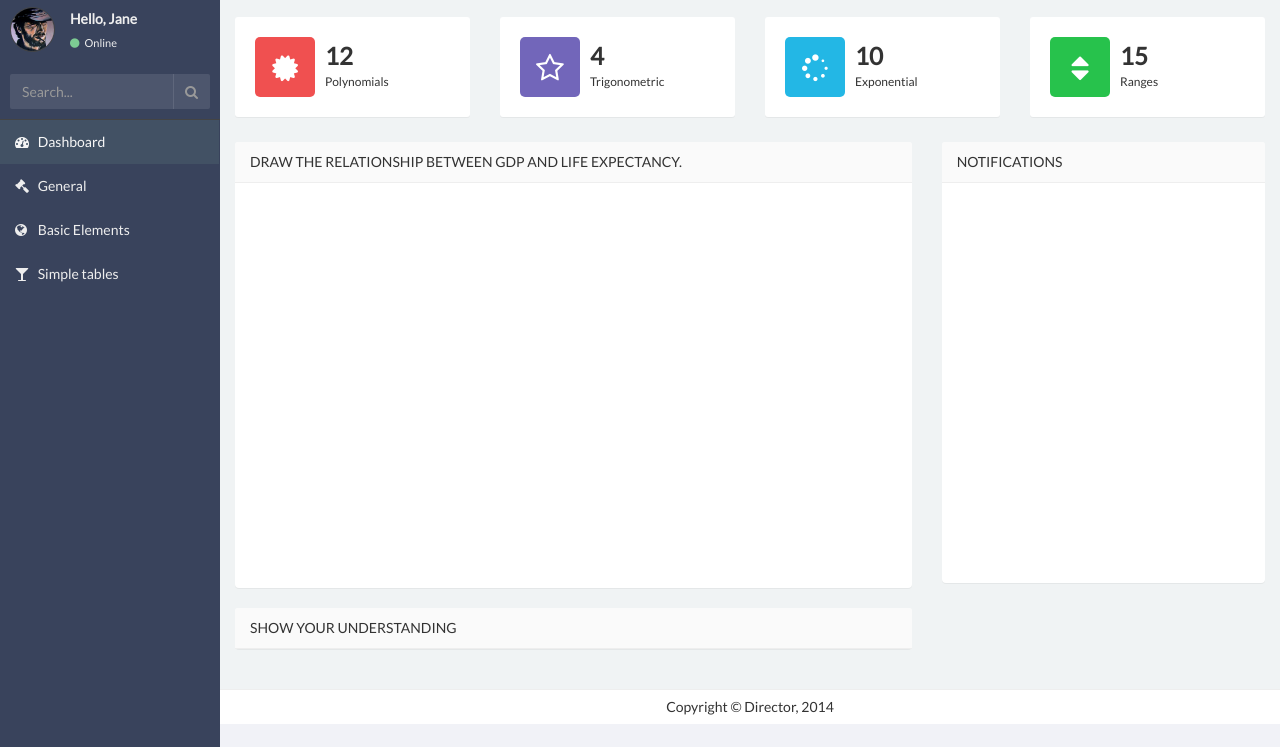
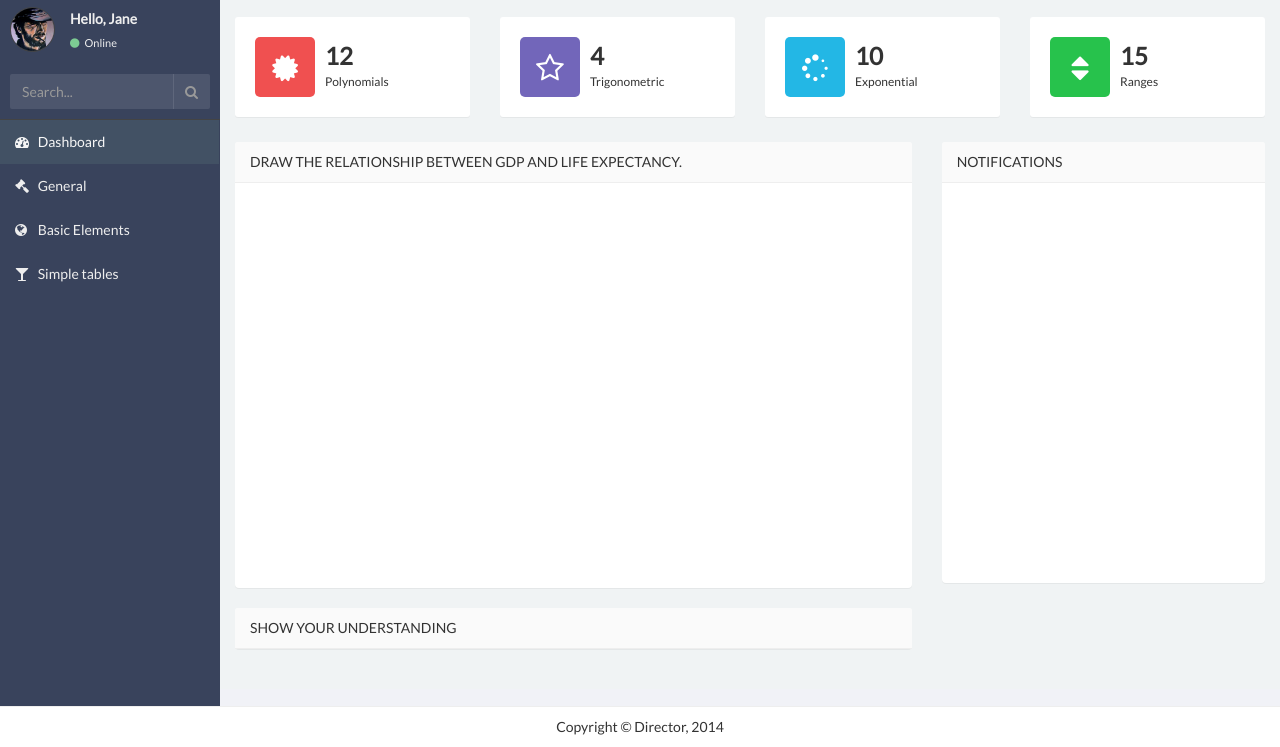
Before and after one commit to 7hoenix/draw-a-chart, a website: page index.html in a window 1280 px wide. Shown: the part 53-800 px from the top of the page. Drawn offline with nearby package versions, Linux system fonts and the light colour scheme.

Commit message:
Fixes ish footer.

```diff
--- a/css/style.css
+++ b/css/style.css
@@ -4168,6 +4168,11 @@ padding: 6px 10px;
   padding: 7px 13px;
   border-top: 1px solid #eee;
   text-align: center;
+  position: absolute;
+  right: 0;
+  bottom: 0;
+  left: 0;
+  padding: 1rem;
 }
 
 .stat-elem {
```
